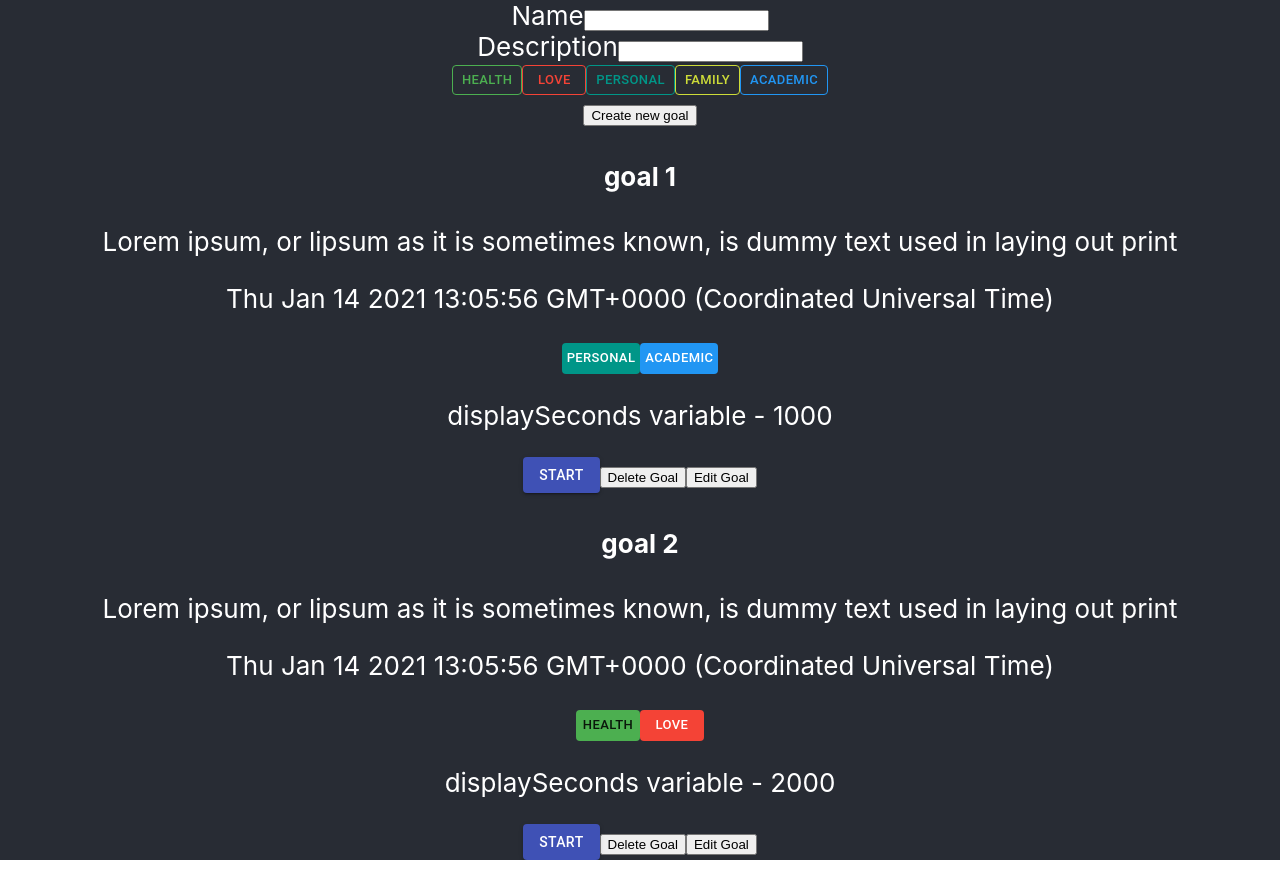
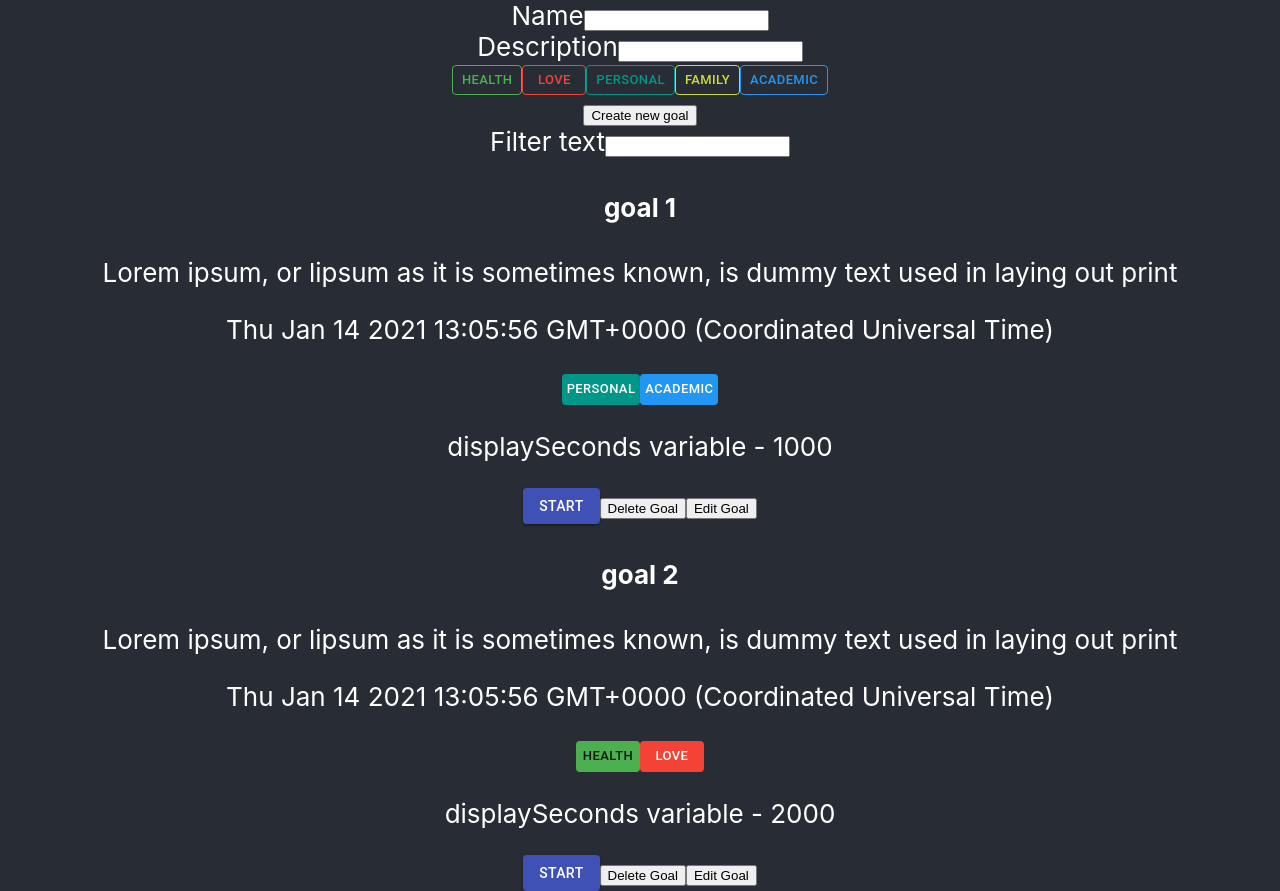
Before and after one commit to BhavyaCodes/get-it-done, a React (Create React App) app: page / in a window 1280 px wide. Before the commit the page ends 860 px from the top, so only its background shows below. Built offline with nearby package versions, Linux system fonts and the light colour scheme.

Commit message:
add state to GoalList form

```diff
--- a/src/components/GoalList.jsx
+++ b/src/components/GoalList.jsx
@@ -1,7 +1,21 @@
-import React from "react";
+import React, { useState, useEffect } from "react";
 import Goal from "./Goal";
+import useInputState from "../hooks/useInputState";
 
 function GoalList({ goals, setGoals, globalHashTags }) {
+  const [searchText, setSearchText, resetSearchText] = useInputState("");
+  const [selectedHastagIds, setSelectedHashTagIds] = useState([]);
+  const [filteredByTextGoals, setFilteredByTextGoals] = useState(goals);
+
+  console.log(filteredByTextGoals);
+
+  useEffect(() => {
+    console.log("useEffect");
+    if (!searchText) {
+      return setFilteredByTextGoals(goals);
+    }
+  }, [searchText, goals]);
+
   const renderGoals = () => {
     return goals.map((goal) => (
       <Goal
@@ -13,7 +27,13 @@ function GoalList({ goals, setGoals, globalHashTags }) {
     ));
   };
 
-  return <div>{renderGoals()}</div>;
+  return (
+    <div>
+      <label>Filter text</label>
+      <input value={searchText} onChange={setSearchText} />
+      {renderGoals()}
+    </div>
+  );
 }
 
 export default GoalList;
```
